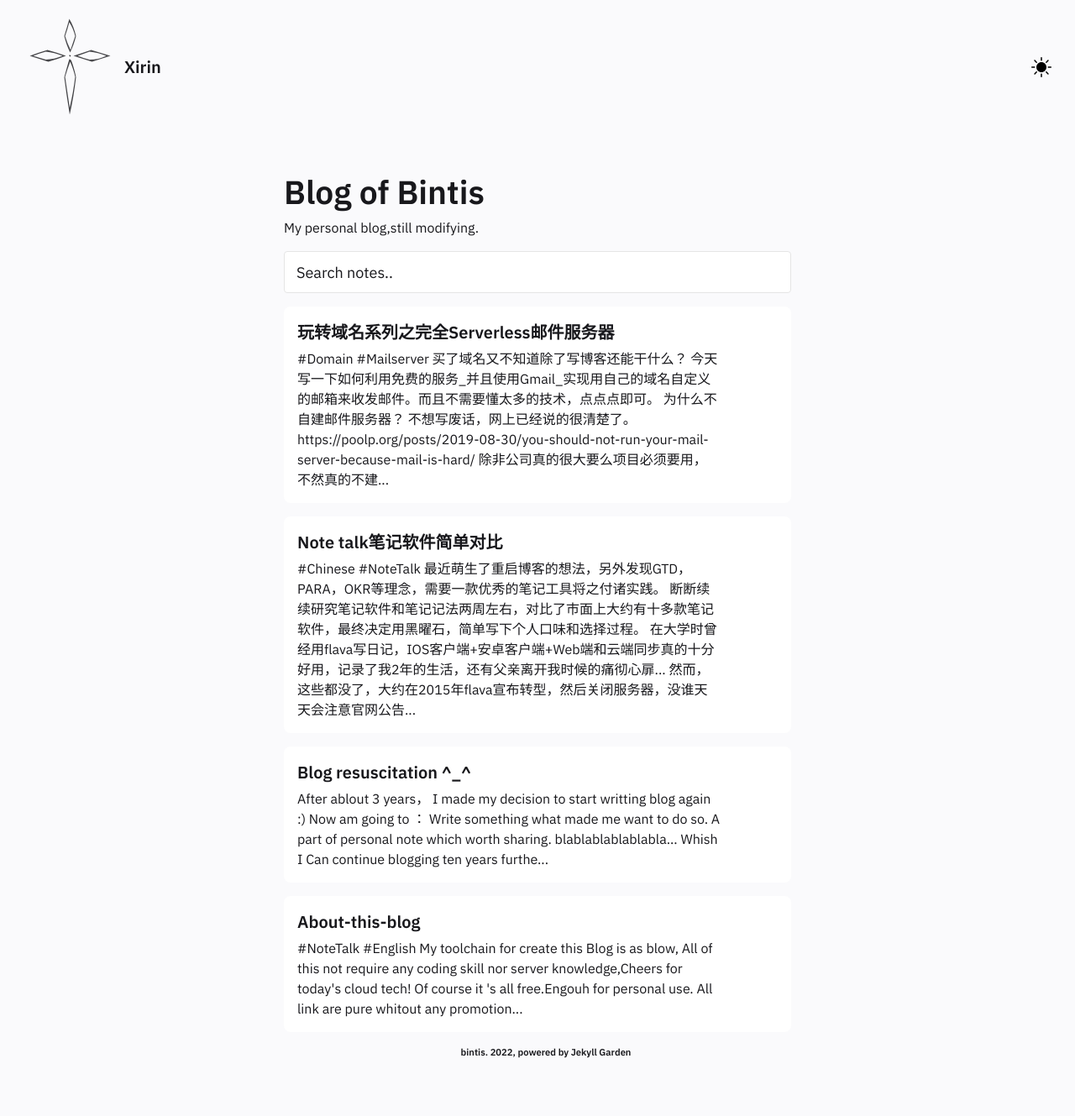
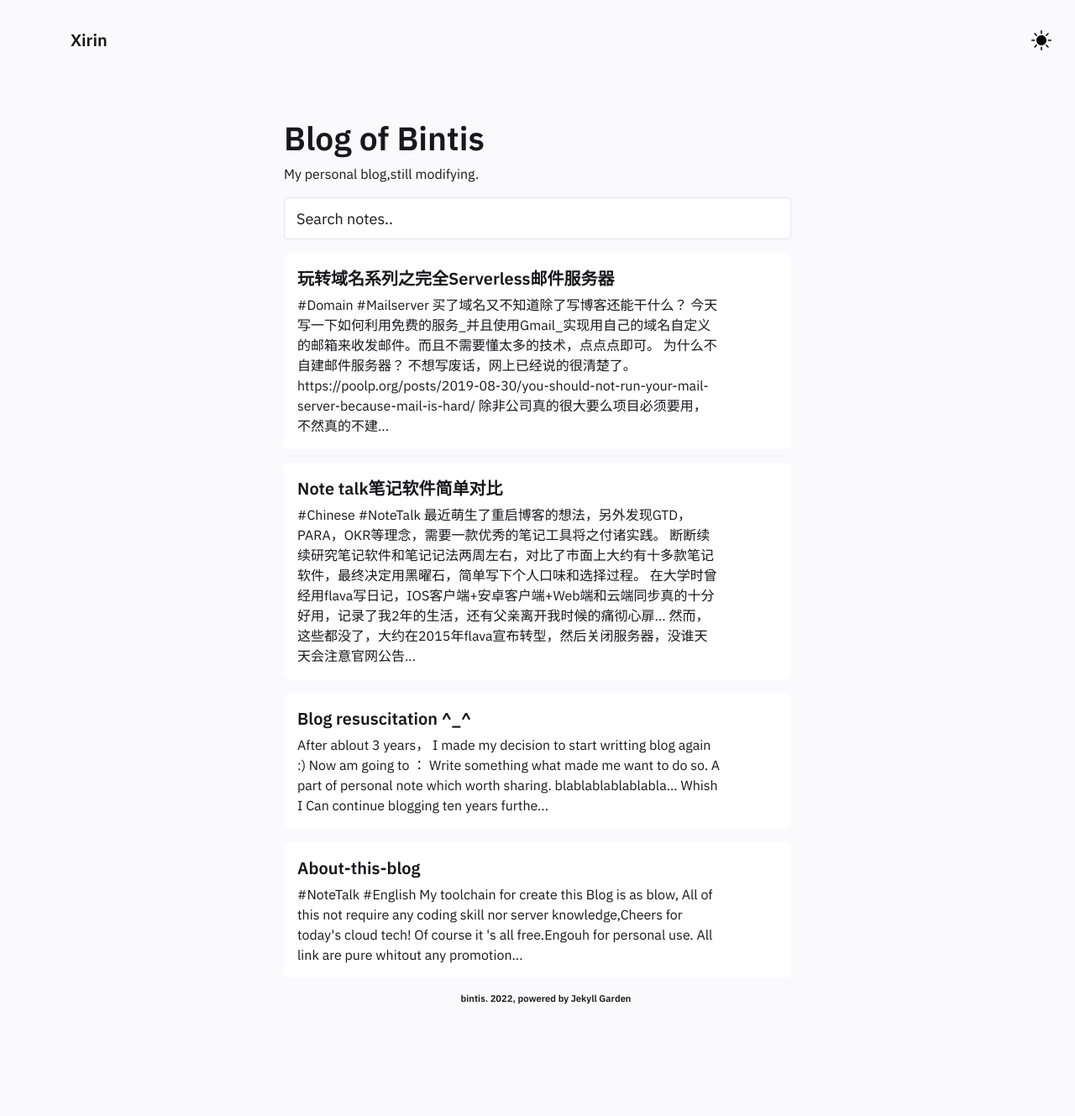
Before and after one commit to bintis/-bintis.github.io, a Jekyll site: the page built from pages/index.md, in a window 1280 px wide. Shown: the whole page at 84% size. Built offline with Jekyll 4.4.1, drawn with Linux system fonts in a browser that asks for light colours; after the commit the page ends 1265 px from its top, so only the background shows below that.

Commit message:
Update Header.html

```diff
--- a/_includes/Header.html
+++ b/_includes/Header.html
@@ -8,12 +8,25 @@
 <nav class="navbar is-transparent" role="navigation" aria-label="main navigation">
     <div class="navbar-brand">
       <a class="navbar-item" href="../index.html">
-<svg xmlns="http://www.w3.org/2000/svg" version="1.1" width="128px" height="128px" viewBox="0 0 128 128" style="shape-rendering:geometricPrecision; text-rendering:geometricPrecision; image-rendering:optimizeQuality; fill-rule:evenodd; clip-rule:evenodd" xmlns:xlink="http://www.w3.org/1999/xlink">
-<g><path style="opacity:0.796" fill="var(--text-main)" fill-rule="evenodd" clip-rule="evenodd" d="M 62.5,6.5 C 66.2115,12.7794 68.8782,19.6128 70.5,27C 68.8499,33.7863 66.5166,40.2863 63.5,46.5C 60.476,40.2625 58.1427,33.7625 56.5,27C 58.6073,20.1802 60.6073,13.3469 62.5,6.5 Z M 62.5,10.5 C 65.6768,15.4967 68.0101,20.9967 69.5,27C 67.6667,32.5 65.8333,38 64,43.5C 61.4361,38.198 59.2694,32.698 57.5,27C 59.4767,21.5717 61.1434,16.0717 62.5,10.5 Z"/></g>
-<g><path style="opacity:0.797" fill="var(--text-main)" fill-rule="evenodd" clip-rule="evenodd" d="M 36.5,43.5 C 43.9195,45.5223 51.2528,47.8557 58.5,50.5C 51.5832,53.0278 44.5832,55.3612 37.5,57.5C 30.1454,55.1627 22.8121,52.8294 15.5,50.5C 22.5441,47.9965 29.5441,45.6632 36.5,43.5 Z M 34.5,45.5 C 41.3971,46.2243 48.0638,47.8909 54.5,50.5C 48.0798,53.2726 41.4132,54.7726 34.5,55C 29.4428,53.6529 24.4428,52.1529 19.5,50.5C 24.5597,48.6605 29.5597,46.9939 34.5,45.5 Z"/></g>
-<g><path style="opacity:0.772" fill="var(--text-main)" fill-rule="evenodd" clip-rule="evenodd" d="M 88.5,43.5 C 96.2057,45.6768 103.872,48.0102 111.5,50.5C 104.188,52.8294 96.8546,55.1627 89.5,57.5C 82.161,55.1656 74.8276,52.8323 67.5,50.5C 74.6561,48.3026 81.6561,45.9693 88.5,43.5 Z M 86.5,45.5 C 93.4023,46.2256 100.069,47.8922 106.5,50.5C 100.155,53.5626 93.4879,55.0626 86.5,55C 81.7116,53.8044 77.0449,52.3044 72.5,50.5C 77.2554,48.8059 81.922,47.1392 86.5,45.5 Z"/></g>
-<g><path style="opacity:1" fill="var(--text-main)" fill-rule="evenodd" clip-rule="evenodd" d="M 62.5,49.5 C 64.337,49.6395 64.6704,50.3061 63.5,51.5C 62.7025,51.0431 62.3691,50.3764 62.5,49.5 Z"/></g>
-<g><path style="opacity:0.809" fill="var(--text-main)" fill-rule="evenodd" clip-rule="evenodd" d="M 62.5,54.5 C 63.7498,54.5774 64.5831,55.244 65,56.5C 67.4495,62.8456 69.2828,69.3456 70.5,76C 68.7969,91.0531 66.2969,105.886 63,120.5C 60.5535,105.708 58.3868,90.8744 56.5,76C 58.4017,68.7963 60.4017,61.6296 62.5,54.5 Z M 63.5,57.5 C 66.0678,63.2034 68.0678,69.2034 69.5,75.5C 67.9679,88.0305 65.8012,100.364 63,112.5C 61.166,100.163 59.3326,87.8296 57.5,75.5C 59.3099,69.4035 61.3099,63.4035 63.5,57.5 Z"/></g>
+<svg xmlns="http://www.w3.org/2000/svg" xmlns:xlink="http://www.w3.org/1999/xlink" id="body_1" width="64" height="64">
+
+<g transform="matrix(0.5 0 0 0.5 0 0)">
+	<g>
+        <path d="M62.5 6.5C 66.2115 12.7794 68.8782 19.6128 70.5 27C 68.8499 33.7863 66.5166 40.2863 63.5 46.5C 60.476 40.2625 58.1427 33.7625 56.5 27C 58.6073 20.1802 60.6073 13.3469 62.5 6.5zM62.5 10.5C 65.6768 15.4967 68.0101 20.9967 69.5 27C 67.6667 32.5 65.8333 38 64 43.5C 61.4361 38.198 59.2694 32.698 57.5 27C 59.4767 21.5717 61.1434 16.0717 62.5 10.5z" stroke="none" fill="#000000" fill-rule="nonzero" fill-opacity="0" />
+	</g>
+	<g>
+        <path d="M36.5 43.5C 43.9195 45.5223 51.2528 47.8557 58.5 50.5C 51.5832 53.0278 44.5832 55.3612 37.5 57.5C 30.1454 55.1627 22.8121 52.8294 15.5 50.5C 22.5441 47.9965 29.5441 45.6632 36.5 43.5zM34.5 45.5C 41.3971 46.2243 48.0638 47.8909 54.5 50.5C 48.0798 53.2726 41.4132 54.7726 34.5 55C 29.4428 53.6529 24.4428 52.1529 19.5 50.5C 24.5597 48.6605 29.5597 46.9939 34.5 45.5z" stroke="none" fill="#000000" fill-rule="nonzero" fill-opacity="0" />
+	</g>
+	<g>
+        <path d="M88.5 43.5C 96.2057 45.6768 103.872 48.0102 111.5 50.5C 104.188 52.8294 96.8546 55.1627 89.5 57.5C 82.161 55.1656 74.8276 52.8323 67.5 50.5C 74.6561 48.3026 81.6561 45.9693 88.5 43.5zM86.5 45.5C 93.4023 46.2256 100.069 47.8922 106.5 50.5C 100.155 53.5626 93.4879 55.0626 86.5 55C 81.7116 53.8044 77.0449 52.3044 72.5 50.5C 77.2554 48.8059 81.922 47.1392 86.5 45.5z" stroke="none" fill="#000000" fill-rule="nonzero" fill-opacity="0" />
+	</g>
+	<g>
+        <path d="M62.5 49.5C 64.337 49.6395 64.6704 50.3061 63.5 51.5C 62.7025 51.0431 62.3691 50.3764 62.5 49.5z" stroke="none" fill="#000000" fill-rule="nonzero" fill-opacity="0" />
+	</g>
+	<g>
+        <path d="M62.5 54.5C 63.7498 54.5774 64.5831 55.244 65 56.5C 67.4495 62.8456 69.2828 69.3456 70.5 76C 68.7969 91.0531 66.2969 105.886 63 120.5C 60.5535 105.708 58.3868 90.8744 56.5 76C 58.4017 68.7963 60.4017 61.6296 62.5 54.5zM63.5 57.5C 66.0678 63.2034 68.0678 69.2034 69.5 75.5C 67.9679 88.0305 65.8012 100.364 63 112.5C 61.166 100.163 59.3326 87.8296 57.5 75.5C 59.3099 69.4035 61.3099 63.4035 63.5 57.5z" stroke="none" fill="#000000" fill-rule="nonzero" fill-opacity="0" />
+	</g>
+</g>
 </svg>
 
 
```
